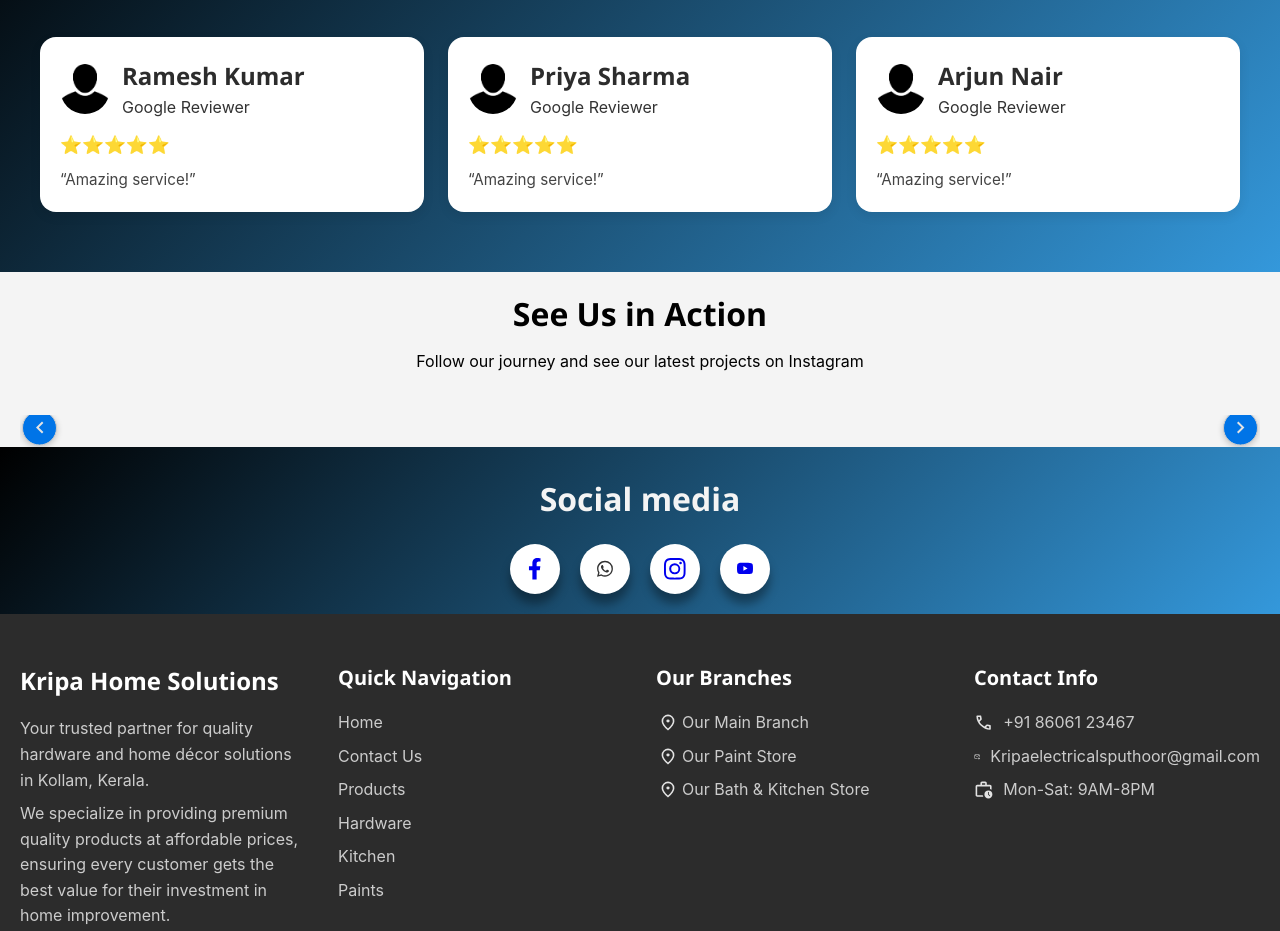
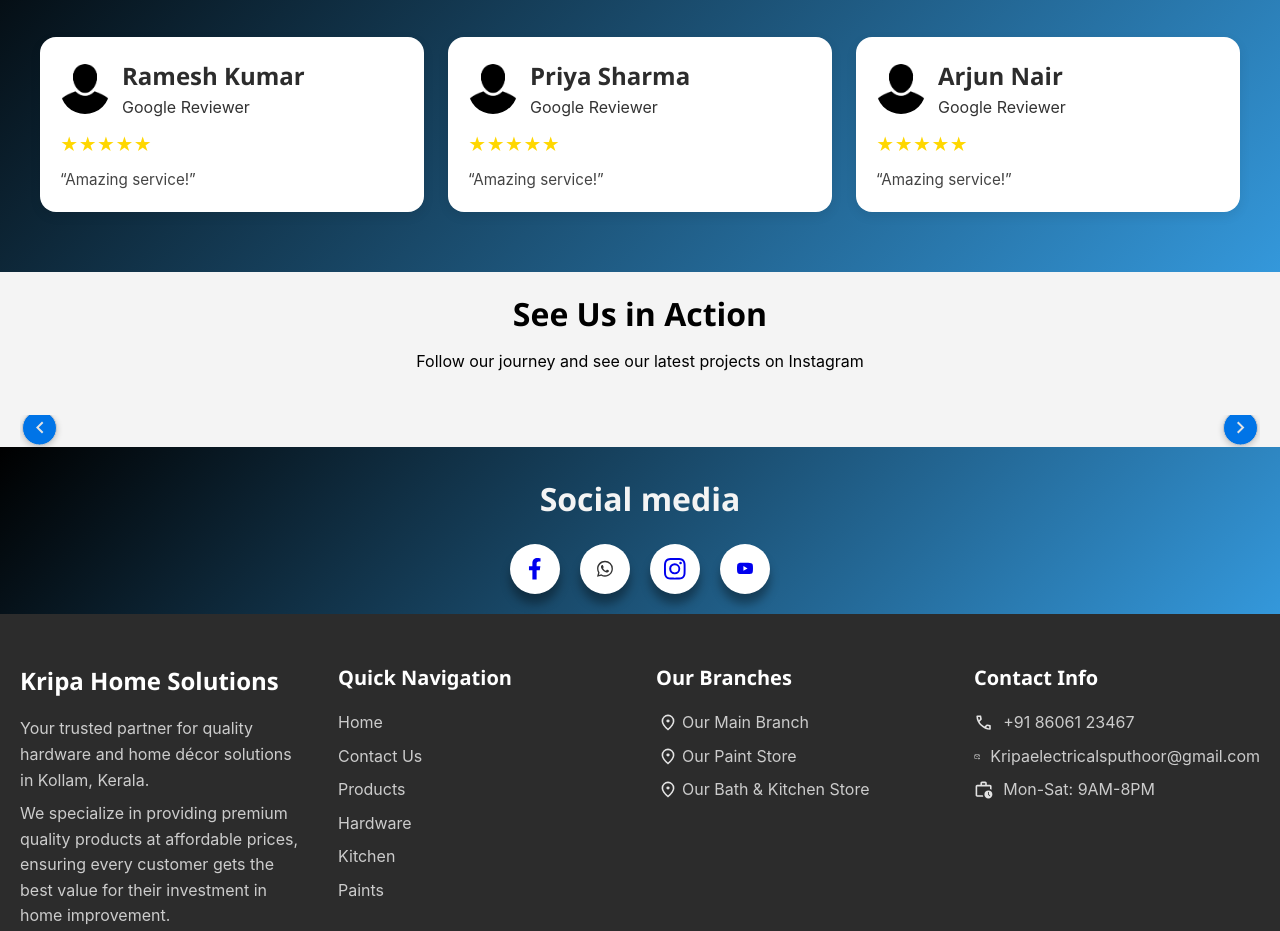
Before and after one commit to abimad123/KirpaRep, a plain HTML site: page index.html in a window 1280 px wide. Shown: the part 3883-4814 px from the top of the page. Drawn offline with nearby package versions, Linux system fonts and the light colour scheme; no server answers; a script that the page names is missing.

Commit message:
Update index.html

```diff
--- a/index.html
+++ b/index.html
@@ -1099,7 +1099,7 @@ loadInstagramReels();
             <p>Google Reviewer</p>
           </div>
         </div>
-        <div class="stars">⭐⭐⭐⭐⭐</div>
+        <div class="stars">★★★★★</div>
         <p class="testimonial-text">
           “Amazing service!”
         </p>
@@ -1114,7 +1114,7 @@ loadInstagramReels();
             <p>Google Reviewer</p>
           </div>
         </div>
-        <div class="stars">⭐⭐⭐⭐⭐</div>
+        <div class="stars">★★★★★</div>
         <p class="testimonial-text">
           “Amazing service!”
         </p>
@@ -1129,7 +1129,7 @@ loadInstagramReels();
             <p>Google Reviewer</p>
           </div>
         </div>
-        <div class="stars">⭐⭐⭐⭐⭐</div>
+        <div class="stars">★★★★★</div>
         <p class="testimonial-text">
           “Amazing service!”
         </p>
```
